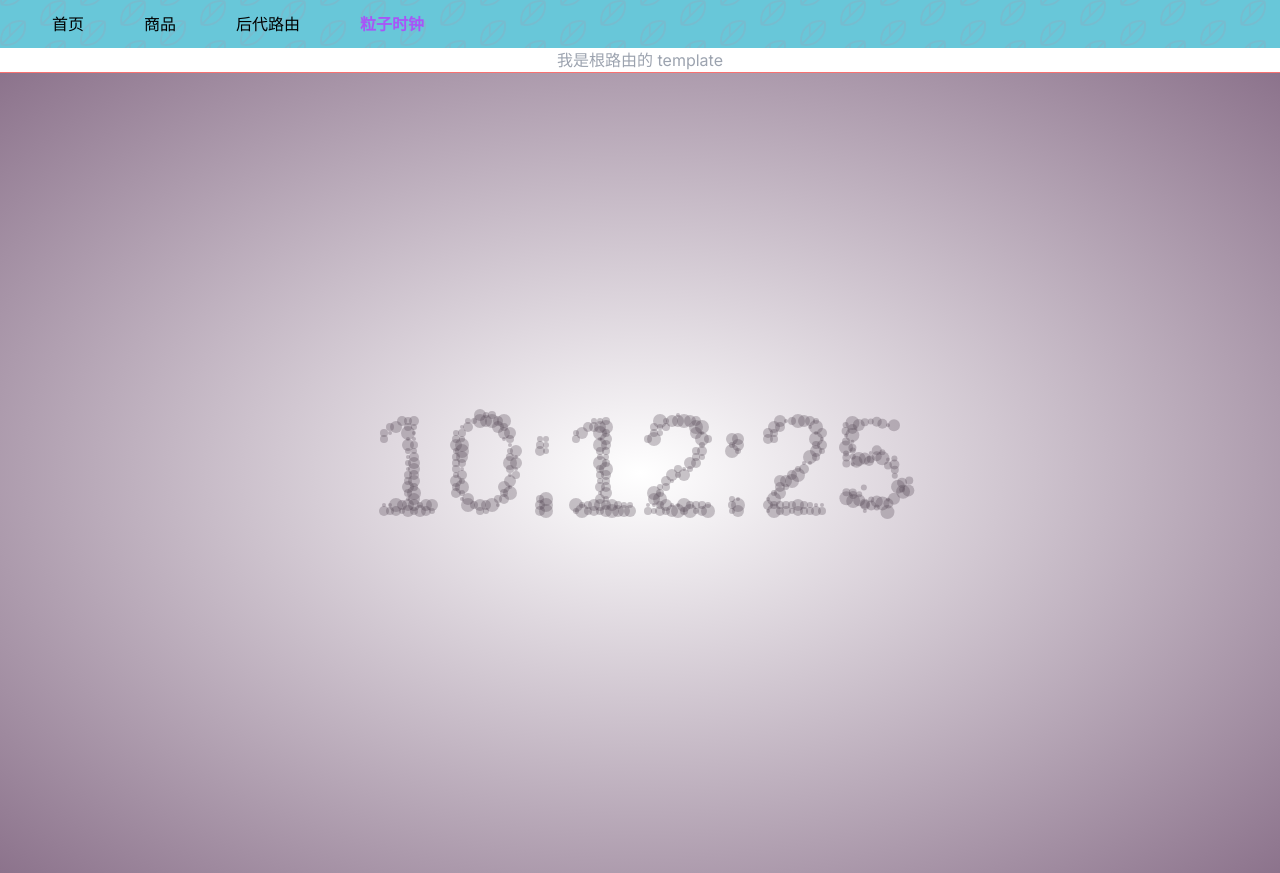
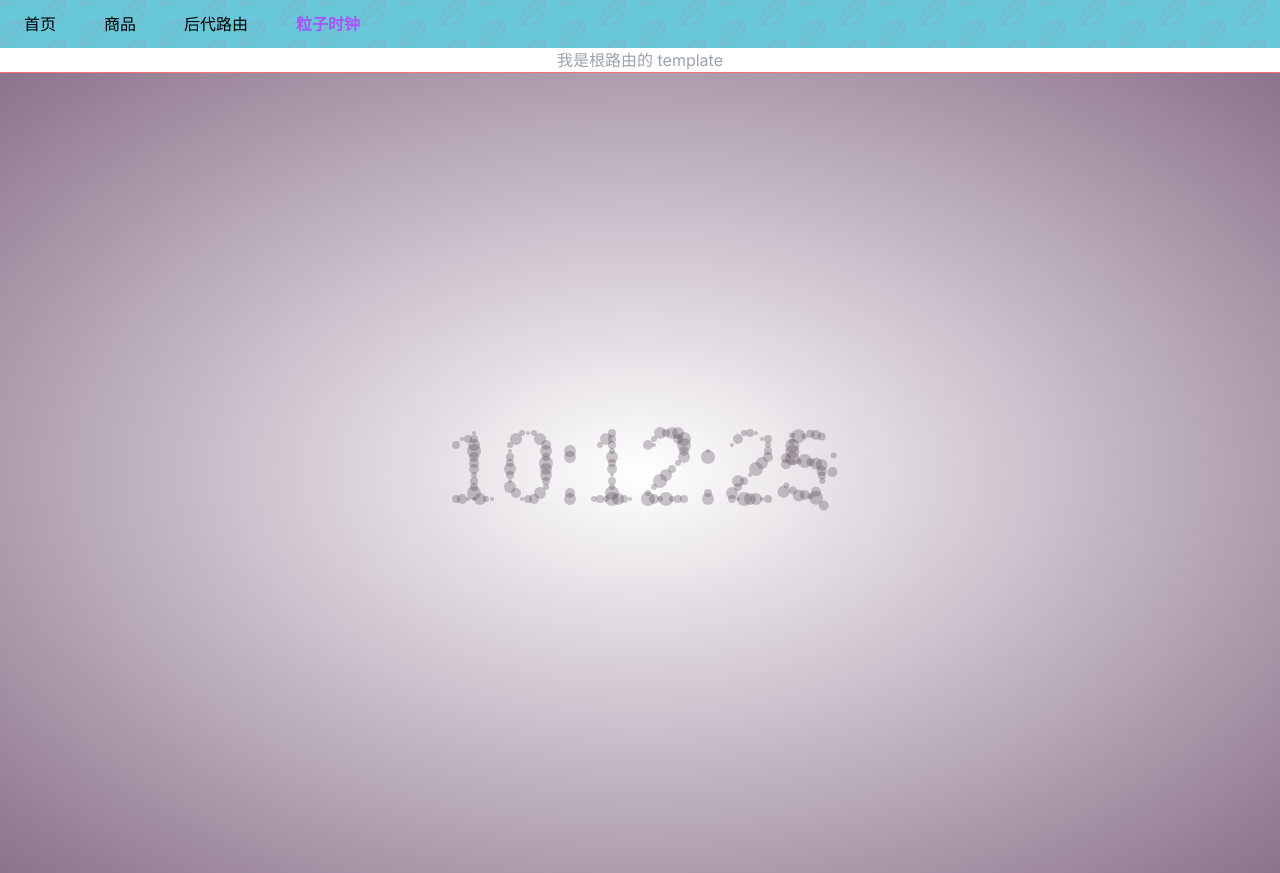
Before and after one commit to xxxxouo/NextJS-Demo, a Next.js app: page /clock in a window 1280 px wide. Built offline with nearby package versions, Linux system fonts and the light colour scheme.

Commit message:
修复bug

```diff
--- a/src/app/clock/page.jsx
+++ b/src/app/clock/page.jsx
@@ -1,5 +1,11 @@
-import React from 'react'
-import ParticleClock from '@/components/particleClock/ParticleClock'
+"use client"
+import React, { useEffect } from 'react'
+import dynamic from 'next/dynamic';
+const ParticleClock = dynamic(()=>import('@/components/particleClock/ParticleClock'),{
+  loading:()=>(
+    <p>loading...</p>
+  )
+})
 function page() {
   return (
     <div>
--- a/src/components/navbar/index.jsx
+++ b/src/components/navbar/index.jsx
@@ -10,7 +10,7 @@
 export default React.memo( function Navbar() {
   return (
     <TitleDiv className=' w-full h-12 relative justify-between flex'>
-      <div className='flex gap-3 items-center ml-7'>
+      <div className='flex items-center '>
         <RenderMenu />
       </div>
     </TitleDiv>
--- a/src/components/particleClock/ParticleClock.jsx
+++ b/src/components/particleClock/ParticleClock.jsx
@@ -63,11 +63,14 @@ function ParticleClock() {
     }
     const partciles = []
     let text = null
+
     function clear(){
+
       ctx.clearRect(0,0,clockRef.current.width,clockRef.current.height)
     }
 
     function draw(){
+      if(!clockRef.current) return
       clear()
       update()
       partciles.forEach((p)=> p.draw())
@@ -87,7 +90,7 @@ function ParticleClock() {
       const {height,width} = clockRef.current
       ctx.fillStyle = '#000'
       ctx.textBaseline = 'middle'
-      ctx.font = `${140 * devicePixelRatio}px sans-serif`
+      ctx.font = `${100 * devicePixelRatio}px sans-serif`
       ctx.fillText(text,(width - ctx.measureText(text).width)/2,height/2)
       const points = getPoints()
       clear()
@@ -131,7 +134,7 @@ function ParticleClock() {
 
   return (
     <div>
-      <canvas id='canvas' width={200} ref={clockRef}>粒子时钟</canvas>
+      <canvas id='canvas' ref={clockRef}>粒子时钟</canvas>
     </div>
   )
 }
```
